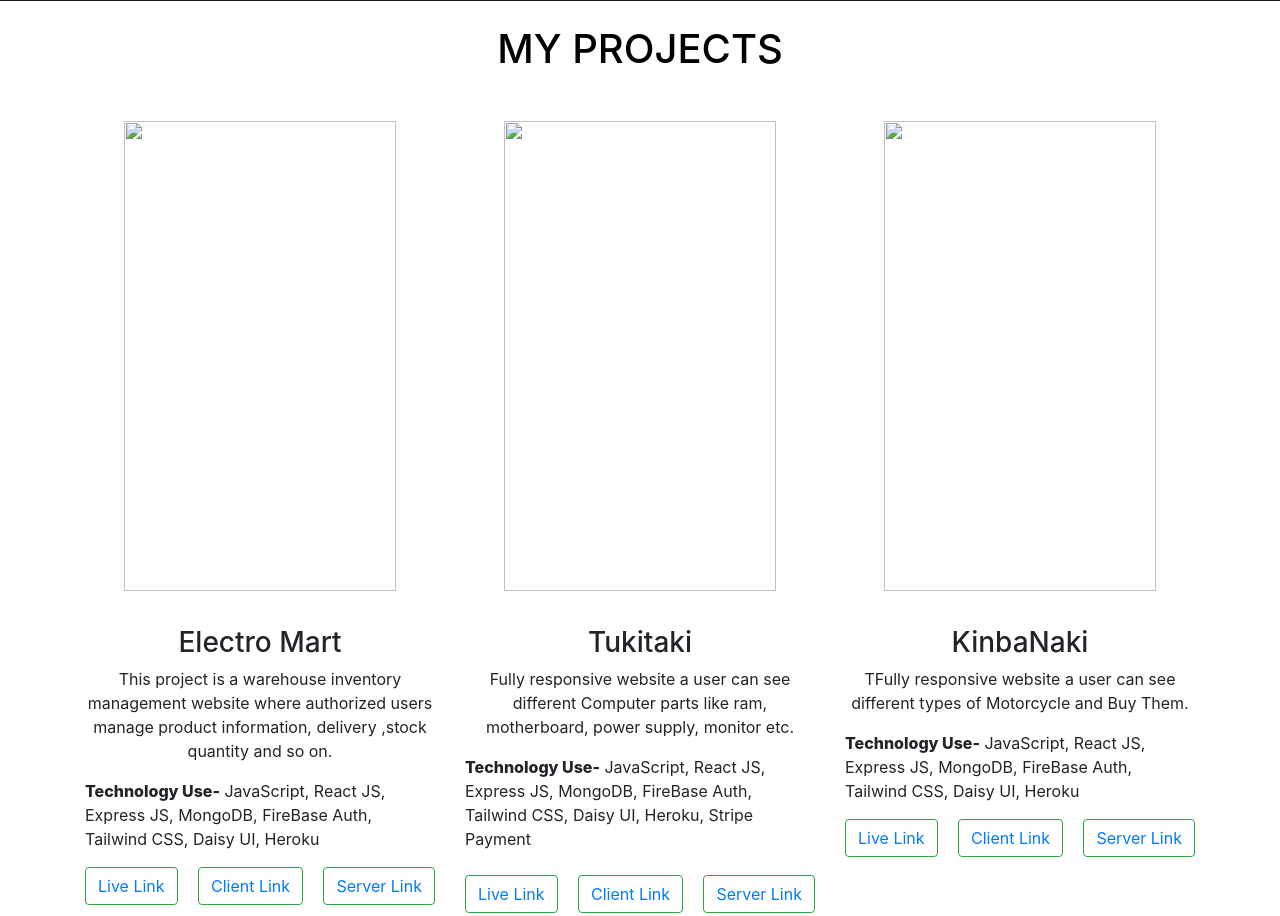
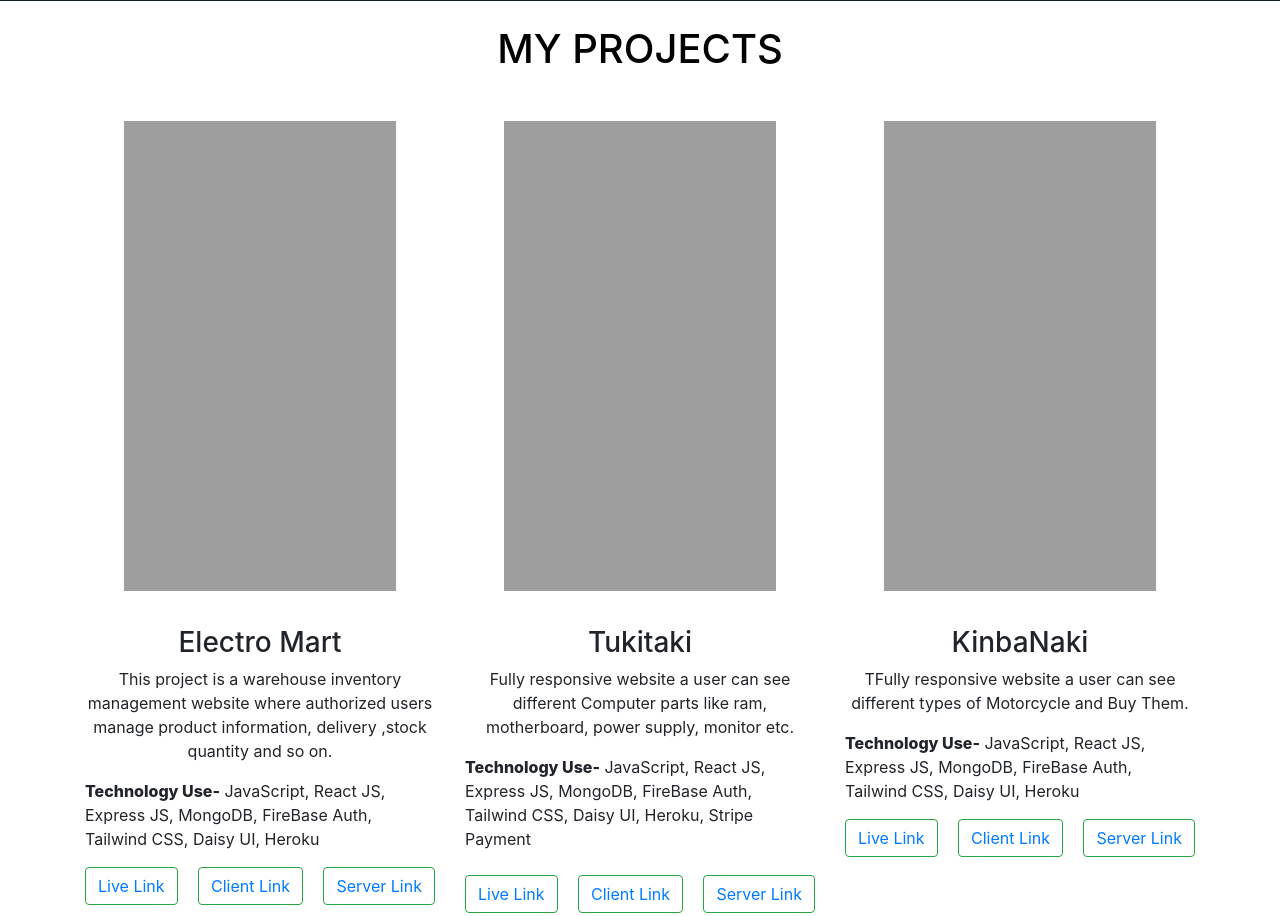
Before and after one commit to rhrafiulhaque/my-portfolio, a plain HTML site: page index.html in a window 1280 px wide. Shown: the part 1640-2556 px from the top of the page. Drawn offline with nearby package versions, Linux system fonts and the light colour scheme; the site is published under a folder, as on GitHub Pages, so addresses that start at the root find nothing.

Commit message:
updated again

```diff
--- a/index.html
+++ b/index.html
@@ -203,7 +203,7 @@
             <div class="row">
                 <div class="col-md-4">
                     <div class="single-project">
-                        <img src="/img/projects/gadget.png" class="project-img" alt="">
+                        <img src="./img/projects/gadget.png" class="project-img" alt="">
                         <div class="single-project-details">
                             <h3>Electro Mart</h3>
                             <p>This project is a warehouse inventory management website where authorized users manage
@@ -226,7 +226,7 @@
                 </div>
                 <div class="col-md-4">
                     <div class="single-project">
-                        <img src="/img/projects/tukitaki.png" class="project-img" alt="">
+                        <img src="./img/projects/tukitaki.png" class="project-img" alt="">
                         <div class="single-project-details">
                             <h3>Tukitaki</h3>
                             <p>Fully responsive website a user can see different Computer parts like ram, motherboard,
@@ -249,7 +249,7 @@
                 </div>
                 <div class="col-md-4">
                     <div class="single-project">
-                        <img src="/img/projects/gadget.png" class="project-img" alt="">
+                        <img src="./img/projects/gadget.png" class="project-img" alt="">
                         <div class="single-project-details">
                             <h3>KinbaNaki</h3>
                             <p>TFully responsive website a user can see different types of Motorcycle and Buy Them.</p>
--- a/style.css
+++ b/style.css
@@ -3,7 +3,7 @@ p{
     padding: 0;
 }
 .inner-img{
-    background-image: url('/img/coding.jpg');
+    background-image: url('./img/coding.jpg');
     background-repeat: no-repeat;
     background-size: cover;
     background-position: center;
```
